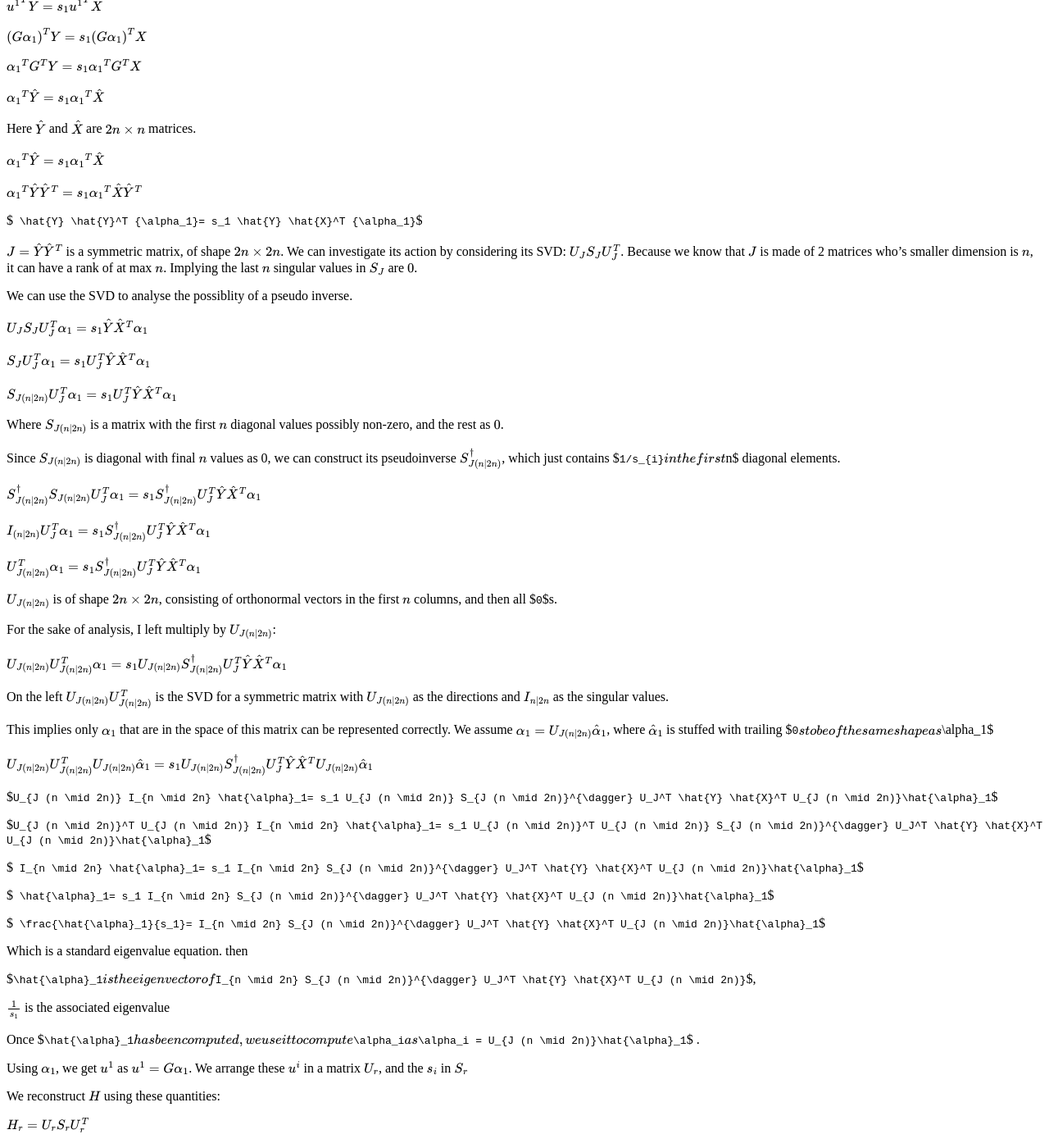
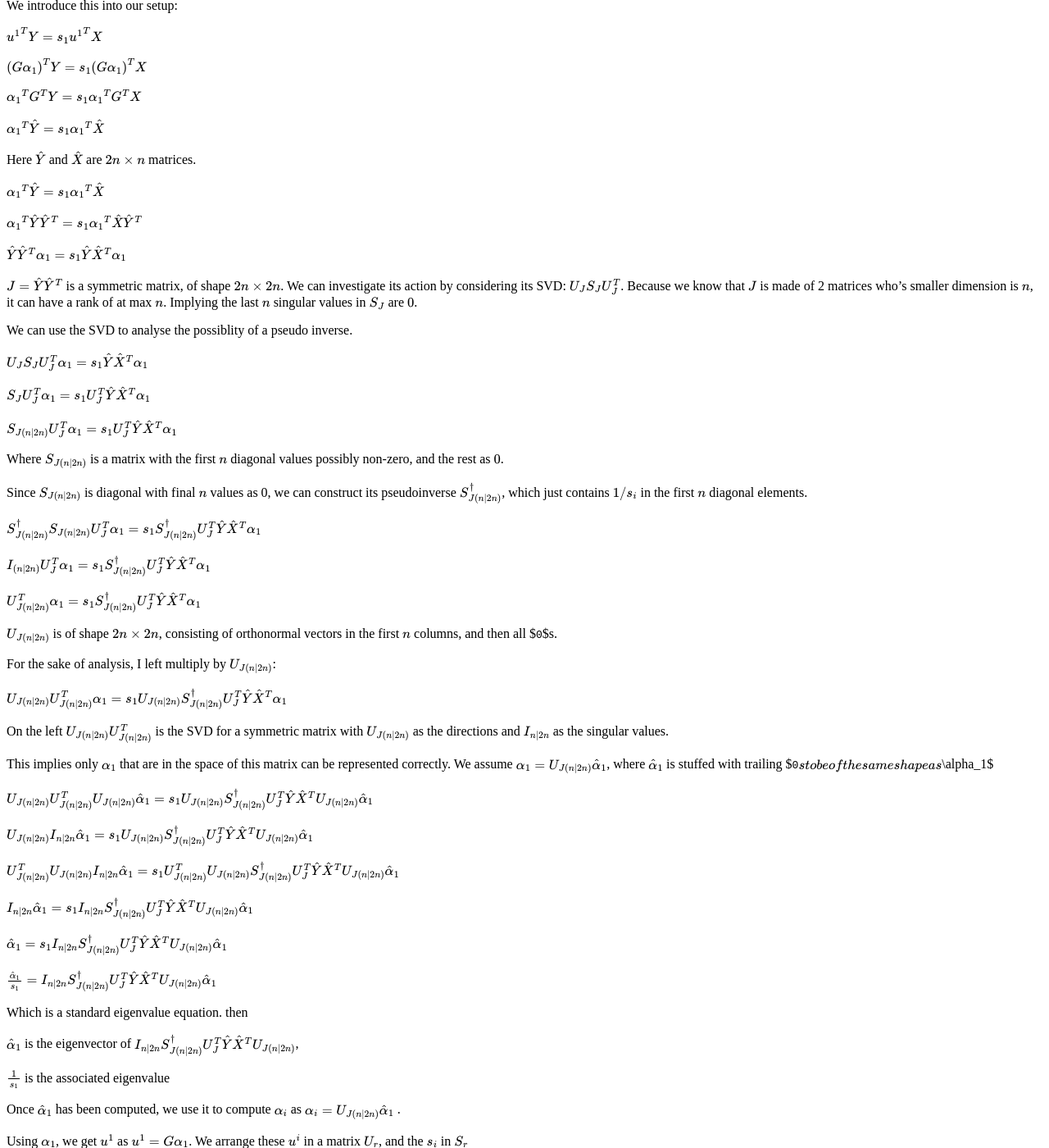
Before and after one commit to tumble-weed/tumble-weed.github.io, a Jekyll site: the page built from _posts/2023-10-19-hessian.md, in a window 1280 px wide and 1400 px high, scrolled down 805 px. Shown: the whole window at 82% size. Built offline with Jekyll 4.4.1, drawn with Linux system fonts in a browser that asks for light colours; formulas are drawn with MathJax 3.

Commit message:
Update 2023-10-19-hessian.md

```diff
--- a/_posts/2023-10-19-hessian.md
+++ b/_posts/2023-10-19-hessian.md
@@ -36,9 +36,10 @@ since $U^T$ will be the inverse of $U$ due to orthogonality:
 
 $U^T Y = SU^T X$
 
-I consider vectors in $u$ as $u^1$, $`u^2`$ etc. Due to their orthogonality, apart from the overall equality that the equation above imposes, there is also vector wise equality (because $u^i$ cannot point in a direction pointed by $u^j$):
+I consider vectors in $u$ as $u^1$, $u^2$ etc. Due to their orthogonality, apart from the overall equality that the equation above imposes, there is also vector wise equality (because $u^i$ cannot point in a direction pointed by $u^j$):
 
 ${u^1}^T Y = s_1{u^1}^T X$
+
 ${u^2}^T Y = s_2{u^2}^T X$
 
 etc., where the equality is a desirable but not guaranteed to hold. for the least norm solution, we want each of the $u^i$ to pull as much weight as possible, i.e. match the left and right hand sides as well as possible.
@@ -63,7 +64,7 @@ ${\alpha_1}^T \hat{Y} = s_1{\alpha_1}^T \hat{X}$
 
 ${\alpha_1}^T \hat{Y} \hat{Y}^T = s_1{\alpha_1}^T \hat{X} \hat{Y}^T$
 
-$` \hat{Y} \hat{Y}^T  {\alpha_1}= s_1 \hat{Y} \hat{X}^T {\alpha_1}`$
+$\hat{Y} \hat{Y}^T  {\alpha_1}= s_1 \hat{Y} \hat{X}^T {\alpha_1}$
 
 $J = \hat{Y} \hat{Y}^T$ is a symmetric matrix, of shape $2n \times 2n$. We can investigate its action by considering its SVD:  $U_J S_J U_J^T$. Because we know that $J$ is made of 2 matrices who's smaller dimension is $n$, it can have a rank of at max $n$. Implying the last $n$ singular values in $S_J$ are $0$.
 
@@ -79,7 +80,7 @@ $S_{J (n \mid 2n)} U_J^T  {\alpha_1}= s_1 U_J^T \hat{Y} \hat{X}^T {\alpha_1}$
 
 Where $S_{J (n \mid 2n)}$ is a matrix with the first $n$ diagonal values possibly non-zero, and the rest as $0$.
 
-Since $S_{J (n \mid 2n)}$ is diagonal with final $n$ values as 0, we can construct its pseudoinverse $S_{J (n \mid 2n)}^{\dagger}$, which just contains $`1/s_{i}`$ in the first $n$ diagonal elements.
+Since $S_{J (n \mid 2n)}$ is diagonal with final $n$ values as 0, we can construct its pseudoinverse $S_{J (n \mid 2n)}^{\dagger}$, which just contains $1/s_{i}$ in the first $n$ diagonal elements.
 
 $S_{J (n \mid 2n)}^{\dagger} S_{J (n \mid 2n)} U_J^T  {\alpha_1}= s_1 S_{J (n \mid 2n)}^{\dagger} U_J^T \hat{Y} \hat{X}^T {\alpha_1}$
 
@@ -101,26 +102,26 @@ This implies only $\alpha_1$ that are in the space of this matrix can be represe
 
 
 
-$U_{J (n \mid 2n)} U_{J (n \mid 2n)}^T  U_{J (n \mid 2n)}\hat{\alpha}\_1= s_1 U_{J (n \mid 2n)} S_{J (n \mid 2n)}^{\dagger} U_J^T \hat{Y} \hat{X}^T U_{J (n \mid 2n)}\hat{\alpha}_1$
+$U_{J (n \mid 2n)} U_{J (n \mid 2n)}^T  U_{J (n \mid 2n)} \hat{\alpha}\_1= s_1 U_{J (n \mid 2n)} S_{J (n \mid 2n)}^{\dagger} U_J^T \hat{Y} \hat{X}^T U_{J (n \mid 2n)}\hat{\alpha}_1$
 
-$`U_{J (n \mid 2n)} I_{n \mid 2n} \hat{\alpha}_1= s_1 U_{J (n \mid 2n)} S_{J (n \mid 2n)}^{\dagger} U_J^T \hat{Y} \hat{X}^T U_{J (n \mid 2n)}\hat{\alpha}_1`$
+$U_{J (n \mid 2n)} I_{n \mid 2n} \hat{\alpha}\_1= s_1 U_{J (n \mid 2n)} S_{J (n \mid 2n)}^{\dagger} U_J^T \hat{Y} \hat{X}^T U_{J (n \mid 2n)}\hat{\alpha}_1$
 
-$`U_{J (n \mid 2n)}^T U_{J (n \mid 2n)} I_{n \mid 2n} \hat{\alpha}_1= s_1 U_{J (n \mid 2n)}^T U_{J (n \mid 2n)} S_{J (n \mid 2n)}^{\dagger} U_J^T \hat{Y} \hat{X}^T U_{J (n \mid 2n)}\hat{\alpha}_1`$
+$U_{J (n \mid 2n)}^T U_{J (n \mid 2n)} I_{n \mid 2n} \hat{\alpha}\_1= s_1 U_{J (n \mid 2n)}^T U_{J (n \mid 2n)} S_{J (n \mid 2n)}^{\dagger} U_J^T \hat{Y} \hat{X}^T U_{J (n \mid 2n)}\hat{\alpha}_1$
 
-$` I_{n \mid 2n} \hat{\alpha}_1= s_1 I_{n \mid 2n} S_{J (n \mid 2n)}^{\dagger} U_J^T \hat{Y} \hat{X}^T U_{J (n \mid 2n)}\hat{\alpha}_1`$
+$I_{n \mid 2n} \hat{\alpha}\_1= s_1 I_{n \mid 2n} S_{J (n \mid 2n)}^{\dagger} U_J^T \hat{Y} \hat{X}^T U_{J (n \mid 2n)}\hat{\alpha}_1$
 
 
-$` \hat{\alpha}_1= s_1 I_{n \mid 2n} S_{J (n \mid 2n)}^{\dagger} U_J^T \hat{Y} \hat{X}^T U_{J (n \mid 2n)}\hat{\alpha}_1`$
+$\hat{\alpha}\_1= s_1 I_{n \mid 2n} S_{J (n \mid 2n)}^{\dagger} U_J^T \hat{Y} \hat{X}^T U_{J (n \mid 2n)}\hat{\alpha}_1$
 
-$` \frac{\hat{\alpha}_1}{s_1}= I_{n \mid 2n} S_{J (n \mid 2n)}^{\dagger} U_J^T \hat{Y} \hat{X}^T U_{J (n \mid 2n)}\hat{\alpha}_1`$
+$\frac{\hat{\alpha}\_1}{s_1}= I_{n \mid 2n} S_{J (n \mid 2n)}^{\dagger} U_J^T \hat{Y} \hat{X}^T U_{J (n \mid 2n)}\hat{\alpha}_1$
 
 Which is a standard eigenvalue equation. then
 
-$`\hat{\alpha}_1`$ is the eigenvector of $`I_{n \mid 2n} S_{J (n \mid 2n)}^{\dagger} U_J^T \hat{Y} \hat{X}^T U_{J (n \mid 2n)}`$,
+$\hat{\alpha}\_1$ is the eigenvector of $I_{n \mid 2n} S_{J (n \mid 2n)}^{\dagger} U_J^T \hat{Y} \hat{X}^T U\_{J (n \mid 2n)}$,
 
 $\frac{1}{s_1}$ is the associated eigenvalue
 
-Once $`\hat{\alpha}_1`$ has been computed, we use it to compute $`\alpha_i`$ as $`\alpha_i = U_{J (n \mid 2n)}\hat{\alpha}_1`$ .
+Once $\hat{\alpha}\_1$ has been computed, we use it to compute $\alpha_i$ as $\alpha_i = U_{J (n \mid 2n)}\hat{\alpha}_1$ .
 
 Using $\alpha_1$, we get $u^1$ as $u^1 = G \alpha_1$. We arrange these $u^i$ in a matrix $U_r$, and the $s_i$ in $S_r$
 
```
